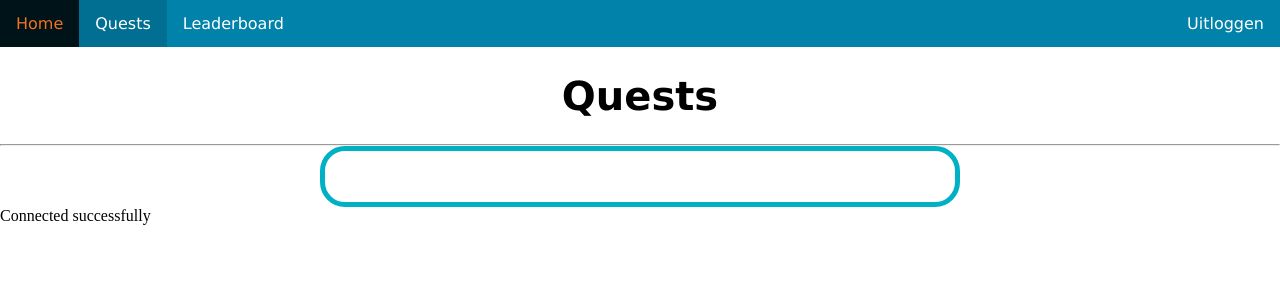
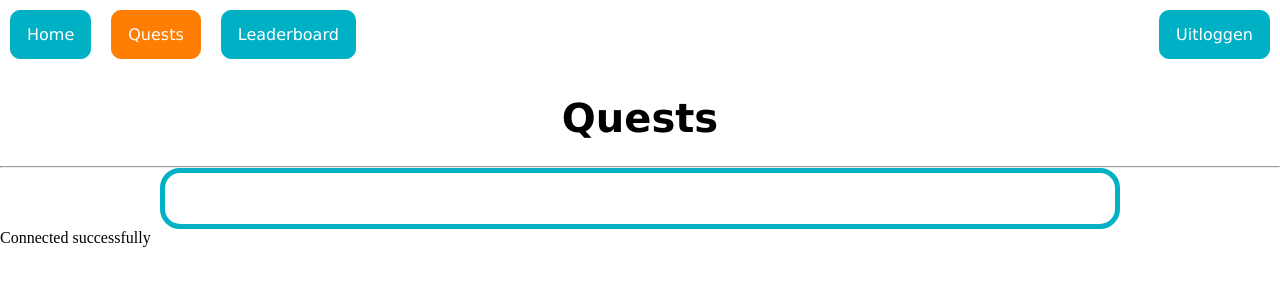
Before and after one commit to KyanJeuring/HondsrugQuest, a PHP site: page /Quests.php in a window 1280 px wide. Shown: the top 300 px of the page. Run offline with PHP 8.4, Linux system fonts and the light colour scheme; the visitor is signed in with stand-in values (Sample User, id 1); data that the repository does not hold is empty.

Commit message:
Hondsrug Quest v0.11e
Stijl aanpassingen en navigatiebalk aangepast naar het nieuwe hondsrugcollege.nl.

```diff
--- a/css/index.css
+++ b/css/index.css
@@ -6,8 +6,8 @@
 
 div {
     border: 5px solid #00b0c4;
-    border-radius: 25px;
-    width: 50%;
+    border-radius: 20px;
+    width: 75%;
     margin: auto;
     padding: 2%;
 }
@@ -26,7 +26,7 @@ button {
     color: white;
     font-family: UniSans, Verdana, Arial, sans-serif;
     border: 1px solid #ff7d00;
-    border-radius: 25px;
+    border-radius: 20px;
 }
 
 button:hover {
--- a/css/navBar.css
+++ b/css/navBar.css
@@ -2,7 +2,7 @@ nav {
     margin: 0;
     padding: 0;
     overflow: hidden;
-    background-color: #0182aa;
+    background-color: #fff;
     font-family: UniSans, Verdana, Arial, sans-serif;
 }
 
@@ -21,17 +21,22 @@ nav>ul>li {
 
 nav a {
     display: block;
+    background-color: #00b0c4;
     color: white;
     text-align: center;
     padding: 14px 16px;
+    margin: 10px;
+    border: 1px solid #00b0c4;
+    border-radius: 10px;
     text-decoration: none;
 }
 
 nav a.active {
-    background-color: #016f91;
+    background-color: #ff7d00;
+    border: 1px solid #ff7d00;
 }
 
 nav a:hover {
-    background-color: #001319;
-    color: #f37020;
+    background-color: #ff7d00;
+    border: 1px solid #ff7d00;
 }
```
